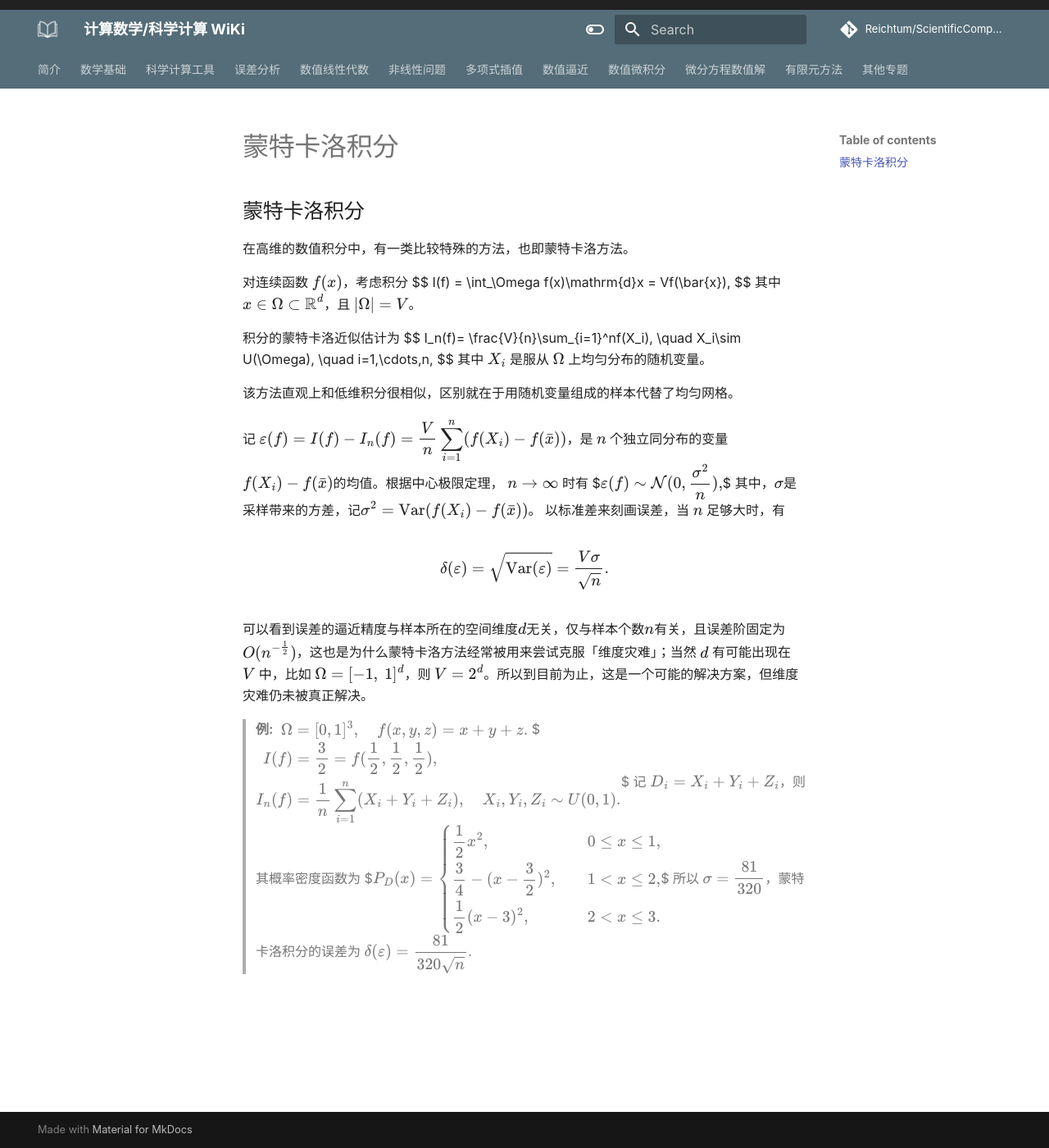
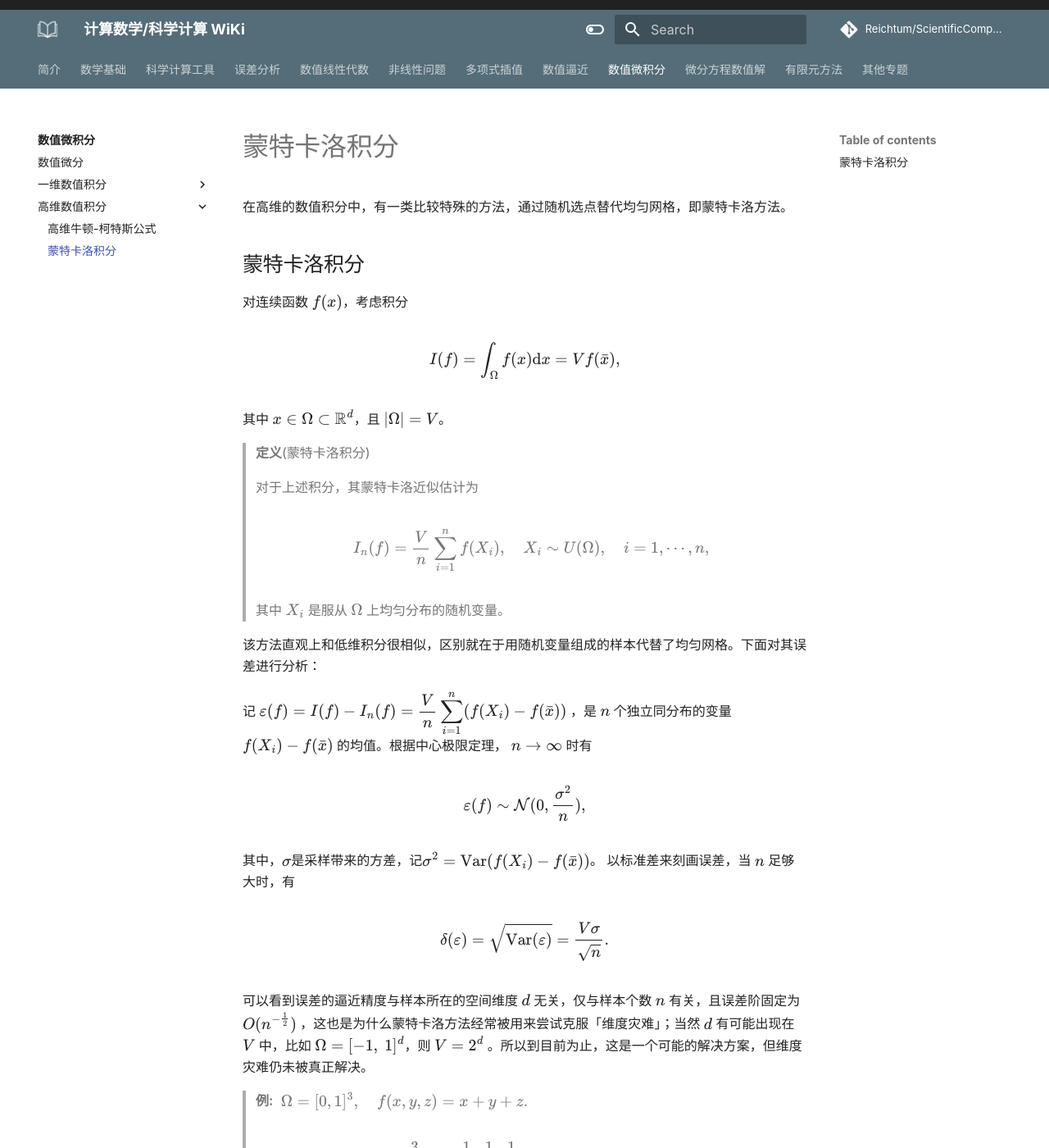
Before and after one commit to ReichtumQian/ScientificComputingWiKi, an MkDocs documentation site: the page built from docs/数值微积分/高维数值积分/蒙特卡洛积分.md, in a window 1280 px wide and 1400 px high. Shown: the whole window at 82% size. Built offline with MkDocs 1.6.1 and Material for MkDocs 9.7.7, drawn with Linux system fonts in a browser that asks for light colours; some web fonts are replaced; comment, search, counter and statistics services are not loaded; some of the changed text lies outside the part shown.

Commit message:
更新目录、重新排版

```diff
--- a/docs/数值微积分/高维数值积分/蒙特卡洛积分.md
+++ b/docs/数值微积分/高维数值积分/蒙特卡洛积分.md
@@ -1,34 +1,51 @@
+
+在高维的数值积分中，有一类比较特殊的方法，通过随机选点替代均匀网格，即蒙特卡洛方法。
+
 ## 蒙特卡洛积分
 
-在高维的数值积分中，有一类比较特殊的方法，也即蒙特卡洛方法。
+对连续函数 $f(x)$，考虑积分
 
-对连续函数 $f(x)$，考虑积分
 $$
 I(f) = \int_\Omega f(x)\mathrm{d}x = Vf(\bar{x}),
 $$
+
 其中 $x\in\Omega\subset\mathbb{R}^d$，且 $|\Omega|=V$。
 
-积分的蒙特卡洛近似估计为
-$$
+> **定义**(蒙特卡洛积分)
+>
+> 对于上述积分，其蒙特卡洛近似估计为
+>
+>$$
 I_n(f)= \frac{V}{n}\sum_{i=1}^nf(X_i), \quad X_i\sim U(\Omega), \quad i=1,\cdots,n,
 $$
-其中 $X_i$ 是服从 $\Omega$ 上均匀分布的随机变量。
+>
+> 其中 $X_i$ 是服从 $\Omega$ 上均匀分布的随机变量。
 
+该方法直观上和低维积分很相似，区别就在于用随机变量组成的样本代替了均匀网格。下面对其误差进行分析：
 
+记 $\varepsilon(f) = I(f) - I_n(f) = \frac{V}{n}\sum_{i=1}^n (f(X_i) - f(\bar{x}))$ ，是 $n$ 个独立同分布的变量 $f(X_i)- f(\bar{x})$ 的均值。根据中心极限定理， $n\to\infty$ 时有
 
-该方法直观上和低维积分很相似，区别就在于用随机变量组成的样本代替了均匀网格。
+$$\varepsilon(f) \sim \mathcal{N}(0,\frac{\sigma^2}{n}),$$
 
-记 $\varepsilon(f) = I(f) - I_n(f) = \frac{V}{n}\sum_{i=1}^n (f(X_i) - f(\bar{x}))$，是 $n$ 个独立同分布的变量$f(X_i)- f(\bar{x})$的均值。根据中心极限定理， $n\to\infty$ 时有
-$$\varepsilon(f) \sim \mathcal{N}(0,\frac{\sigma^2}{n}),$$
 其中，$\sigma$是采样带来的方差，记$\displaystyle \sigma^2 =\text{Var}(f(X_i) - f(\bar{x}))$。
 以标准差来刻画误差，当 $n$ 足够大时，有
 
-$$\delta(\varepsilon) = \sqrt{\text{Var}(\varepsilon)}= \frac{V\sigma}{\sqrt{n}}.$$
+$$
+\delta(\varepsilon) = \sqrt{\text{Var}(\varepsilon)}= \frac{V\sigma}{\sqrt{n}}.
+$$
 
-可以看到误差的逼近精度与样本所在的空间维度$d$无关，仅与样本个数$n$有关，且误差阶固定为$O(n^{-\frac{1}{2}})$，这也是为什么蒙特卡洛方法经常被用来尝试克服「维度灾难」；当然 $d$ 有可能出现在 $V$ 中，比如 $\Omega = [-1,\ 1]^d$，则 $V=2^d$。所以到目前为止，这是一个可能的解决方案，但维度灾难仍未被真正解决。
+可以看到误差的逼近精度与样本所在的空间维度 $d$ 无关，仅与样本个数 $n$ 有关，且误差阶固定为 $O(n^{-\frac{1}{2}})$ ，这也是为什么蒙特卡洛方法经常被用来尝试克服「维度灾难」；当然 $d$ 有可能出现在 $V$ 中，比如 $\Omega = [-1,\ 1]^d$，则 $V=2^d$ 。所以到目前为止，这是一个可能的解决方案，但维度灾难仍未被真正解决。
 
  > **例:** $\ \Omega = [0,1]^3,\quad f(x,y,z) = x+y+z.$
+ >
  > $$\begin{aligned}I(f) &= \frac{3}{2} = f(\frac{1}{2}, \frac{1}{2},\frac{1}{2}),\\
- I_n(f) &= \frac{1}{n}\sum_{i=1}^n(X_i+Y_i+Z_i), \quad X_i,Y_i,Z_i\sim U(0,1).\end{aligned}$$
- > 记 $D_i =X_i+Y_i+Z_i$，则其概率密度函数为 $$P_D(x) = \left\{\begin{aligned}&\frac{1}{2}x^2,& 0\leq x\leq 1,\\ &\frac{3}{4}-(x-\frac{3}{2})^2,& 1<x\leq 2,\\&\frac{1}{2}(x-3)^2, &2<x\leq 3. \end{aligned}\right.$$
+ I_n(f) &= \frac{1}{n}\sum_{i=1}^n(X_i+Y_i+Z_i), \quad X_i,Y_i,Z_i\sim U(0,1).\end{aligned}
+ $$
+ >
+ > 记 $D_i =X_i+Y_i+Z_i$，则其概率密度函数为
+ >
+ > $$
+ P_D(x) = \left\{\begin{aligned}&\frac{1}{2}x^2,& 0\leq x\leq 1,\\ &\frac{3}{4}-(x-\frac{3}{2})^2,& 1<x\leq 2,\\&\frac{1}{2}(x-3)^2, &2<x\leq 3. \end{aligned}\right.
+ $$
+ >
  >所以 $\sigma = \frac{81}{320}$，蒙特卡洛积分的误差为 $\delta(\varepsilon) = \frac{81}{320\sqrt{n}}$.
--- a/mkdocs.yml
+++ b/mkdocs.yml
@@ -226,8 +226,9 @@ nav:
       - 牛顿-柯特斯公式: "数值微积分/一维数值积分/牛顿-柯特斯公式.md"
       - 复化公式: "数值微积分/一维数值积分/复化公式.md"
       - 高斯公式: "数值微积分/一维数值积分/高斯公式.md"
-    - 多重数值积分:
-      - 高维牛顿-柯特斯公式: "数值微积分/多重数值积分/高维牛顿-柯特斯公式.md"
+    - 高维数值积分:
+      - 高维牛顿-柯特斯公式: "数值微积分/高维数值积分/高维牛顿-柯特斯公式.md"
+      - 蒙特卡洛积分: "数值微积分/高维数值积分/蒙特卡洛积分.md"
   - 微分方程数值解:
     - "微分方程数值解/微分方程数值解简介.md"
     - 常微分方程初值问题:
```
